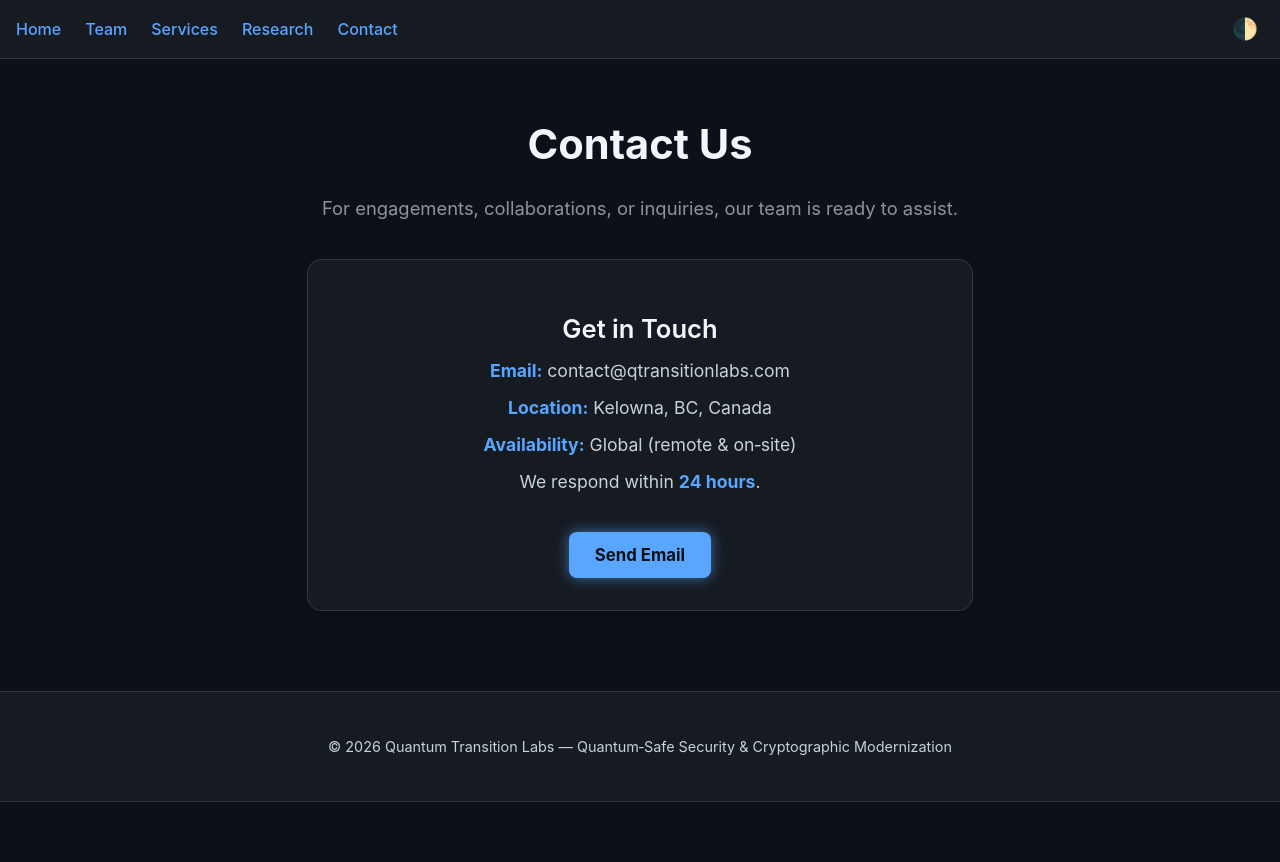
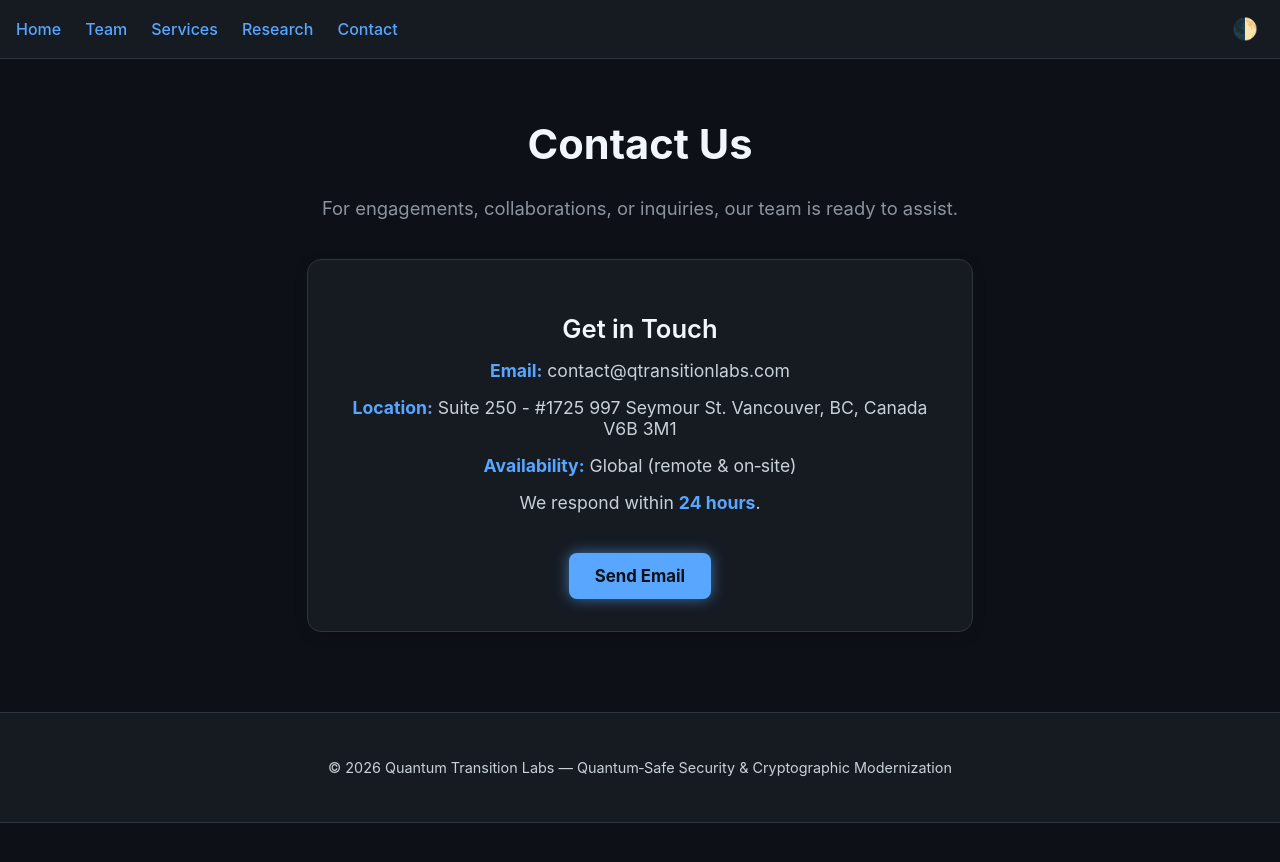
Before and after one commit to hassankhodaiemehr/qtransitionlabs, a Jekyll site: the page built from contact.md, in a window 1280 px wide. Shown: the top 862 px of the page. Built offline with Jekyll 4.4.1, drawn with Linux system fonts in a browser that asks for light colours.

Commit message:
Update contact.md

```diff
--- a/contact.md
+++ b/contact.md
@@ -133,7 +133,10 @@
   </div>
 
   <div class="contact-item">
-    <strong>Location:</strong> Kelowna, BC, Canada
+    <strong>Location:</strong> Suite 250 - #1725
+997 Seymour St.
+Vancouver, BC, Canada
+V6B 3M1
   </div>
 
   <div class="contact-item">
```
